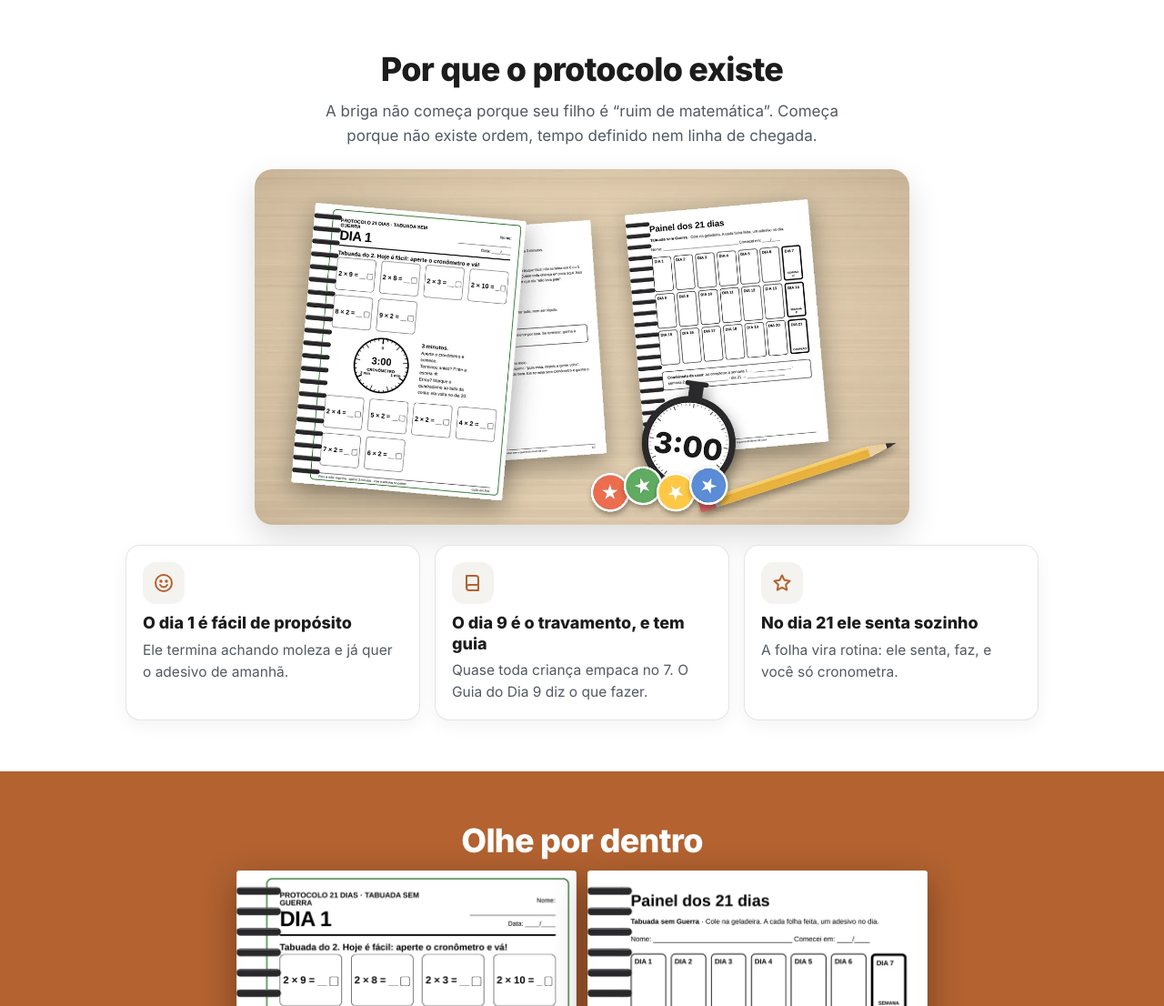
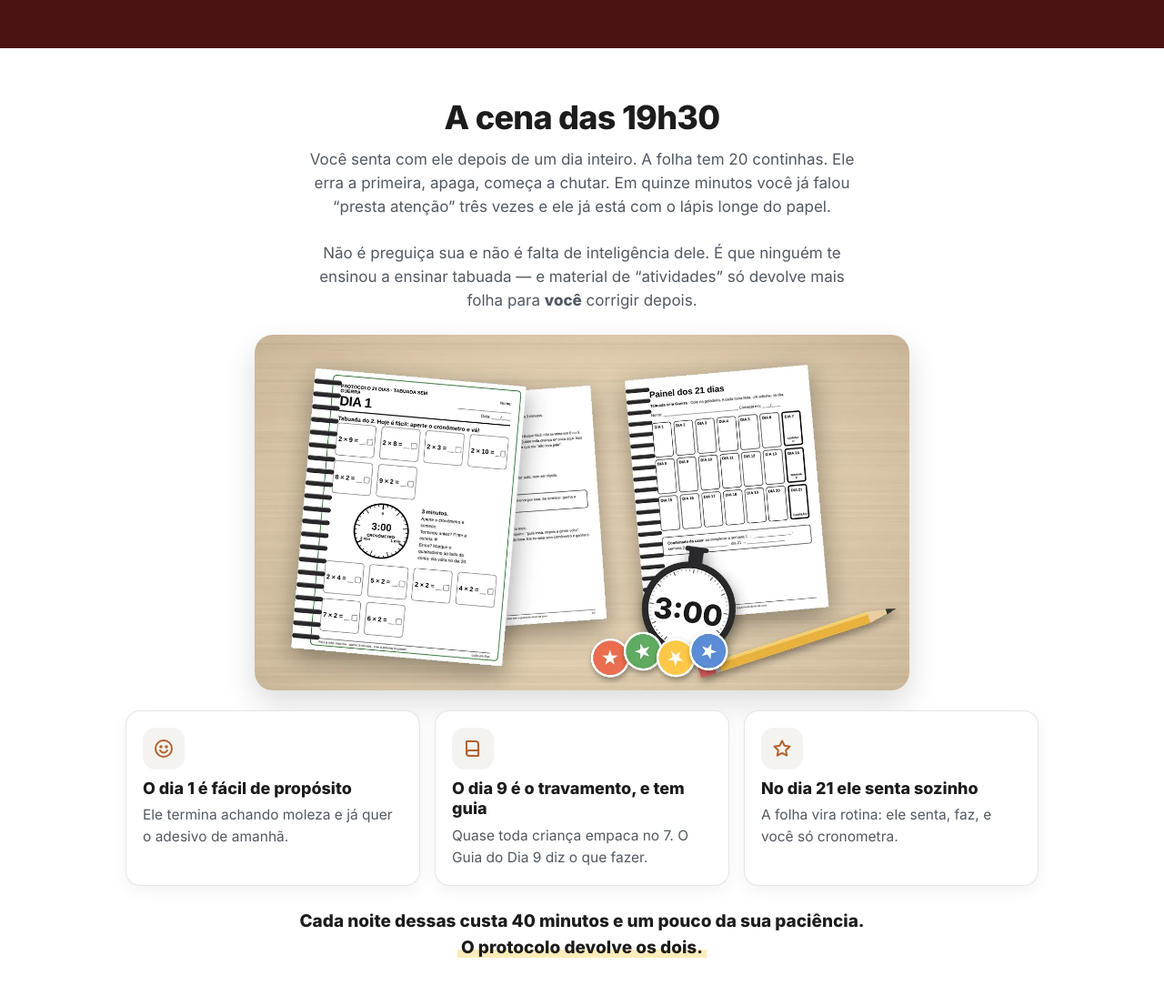
Before and after one commit to southerngrowthdigital-glitch/desconto-real, a plain HTML site: page tabuada/index.html in a window 1280 px wide. Shown: the part 1657-2763 px from the top of the page at 91% size. Drawn offline with Linux system fonts and the light colour scheme.

Commit message:
Tabuada: copy do Chefe (hero, bloco 'cena das 19h30'), sem WhatsApp; reviews seguem ocultos
Co-Authored-By: Claude Sonnet 5.5 <noreply@anthropic.com>
Claude-Session: https://claude.ai/code/session_01Ast5QnxUEeTmG8u9QmdkDy

```diff
--- a/tabuada/index.html
+++ b/tabuada/index.html
@@ -4,7 +4,7 @@
 <meta charset="utf-8">
 <meta name="viewport" content="width=device-width, initial-scale=1">
 <title>Protocolo 21 Dias: Tabuada sem Guerra · Lição em Paz</title>
-<meta name="description" content="Uma folha por dia, 10 minutos e um cronômetro de 3 minutos. Ele para de fugir da tabuada em 21 dias. Você só cronometra.">
+<meta name="description" content="Às 19h30 começa a mesma cena. São 10 minutos por dia e um cronômetro de 3 minutos. Ele para de fugir da tabuada em 21 dias. Você só cronometra.">
 <meta property="og:type" content="website">
 <meta property="og:title" content="Protocolo 21 Dias: Tabuada sem Guerra">
 <meta property="og:description" content="10 minutos por dia. Você só cronometra.">
@@ -20,12 +20,11 @@ window.LEP = {
   CLARITY_ID: "zfasou3b30",
   CHECKOUT_FRONT: "https://pay.cakto.com.br/jsn6oz4_1336920",
   CHECKOUT_PREMIUM: "https://pay.cakto.com.br/38t84e2_1336966",
-  CHECKOUT_PREMIUM57: "",   /* oferta de R$ 57 do modal: o modal só liga quando este link existir */
+  CHECKOUT_PREMIUM57: "",   /* oferta de R$ 57 do modal. Vazio = o modal usa o checkout de R$ 87 */
   CHECKOUT_DOWNSELL: "https://pay.cakto.com.br/dukudk7_1336976",
   ANCHOR_147: true,         /* mostra o R$ 147 riscado (decisão do Chefe) */
   GUARANTEE_DAYS: 30,       /* dias de garantia mostrados no selo e no texto */
-  WHATSAPP: "",             /* número de suporte, só dígitos com DDI (ex.: 5511999999999) */
-  /* DEPOIMENTOS REAIS: vazio = os dois blocos de reviews ficam ocultos.
+  /* DEPOIMENTOS: vazio = os dois blocos de reviews ficam ocultos.
      Formato: {n:"Nome S.", city:"Cidade", who:"mãe do João, 3º ano", stars:5, text:"...", short:"frase curta"} */
   REVIEWS: []
 };
@@ -79,7 +78,7 @@ mark{background:linear-gradient(transparent 10%,var(--mark) 10% 92%,transparent
 
 /* 2 hero */
 .hero{padding:16px 0 36px;border-bottom:1px solid var(--line)}
-.hero .sub{text-align:center;font-size:18px;line-height:1.45;margin:0 auto;max-width:520px}
+.hero .sub{text-align:center;font-size:18px;line-height:1.45;margin:0 auto;max-width:540px}
 .hero .shot{width:100%;max-width:540px;margin:-8px auto -14px}
 .price-line{text-align:center;font-size:20px;margin-top:2px}
 .price-line s{color:var(--soft)}
@@ -122,6 +121,8 @@ mark{background:linear-gradient(transparent 10%,var(--mark) 10% 92%,transparent
 .card{background:#fff;border:1px solid var(--line);border-radius:var(--r);padding:18px;box-shadow:0 6px 18px rgba(0,0,0,.05)}
 .card .ic{width:46px;height:46px;border-radius:14px;background:var(--cream);color:var(--terra);display:flex;align-items:center;justify-content:center;margin-bottom:10px}
 .card p{color:var(--soft);font-size:15.5px;margin-top:6px}
+.cost{text-align:center;font-weight:800;font-size:19px;margin-top:24px;max-width:640px;margin-left:auto;margin-right:auto}
+.cost span{background:linear-gradient(transparent 62%,rgba(255,230,163,.75) 62%);padding:0 4px}
 
 /* 5 sample */
 .terra{background:var(--terra);color:#fff}
@@ -132,7 +133,6 @@ mark{background:linear-gradient(transparent 10%,var(--mark) 10% 92%,transparent
 .pair figcaption{font-size:13.5px;text-align:center;padding-top:8px;font-weight:600}
 .cap{text-align:center;font-weight:800;font-size:19px;margin-top:20px}
 .cap span{background:linear-gradient(transparent 62%,rgba(255,230,163,.55) 62%);padding:0 4px}
-
 
 /* reviews */
 .rv-grid{display:grid;gap:14px;margin-top:8px}
@@ -273,7 +273,7 @@ footer .brand{font-weight:800;letter-spacing:.14em;text-transform:uppercase;font
 <header class="hero">
 <div class="wrap narrow">
   <h1 style="margin-top:14px">Ele para de fugir da tabuada em <mark>21 dias</mark>.</h1>
-  <p class="sub" style="margin-top:12px"><b>10 minutos por dia</b> e um cronômetro de 3 minutos.<br><b>Você só cronometra.</b></p>
+  <p class="sub" style="margin-top:12px">Às 19h30 começa a mesma cena: o lápis longe do papel, o “presta atenção” pela terceira vez, o choro.<br><b>São 10 minutos por dia e um cronômetro de 3. Você só cronometra.</b></p>
   <img class="shot" src="img/hero.webp" width="1100" height="800" fetchpriority="high" decoding="async" alt="Capa do Protocolo 21 Dias: Tabuada sem Guerra, ao lado da folha do dia 1 e do painel de 21 dias">
   <p class="price-line"><span class="anchor was">De <s>R$ 147,00</s></span><span class="l2"><span class="anchor">por apenas </span><span class="noanchor">Apenas </span><b>R$ 37,00</b></span></p>
   <a class="btn co" data-co="CHECKOUT_FRONT" data-upgrade href="#">Quero o protocolo completo</a>
@@ -313,14 +313,16 @@ footer .brand{font-weight:800;letter-spacing:.14em;text-transform:uppercase;font
 <!-- 4. POR QUE EXISTE -->
 <section>
 <div class="wrap">
-  <h2>Por que o protocolo existe</h2>
-  <p class="lead">A briga não começa porque seu filho é “ruim de matemática”. Começa porque não existe ordem, tempo definido nem linha de chegada.</p>
+  <h2>A cena das 19h30</h2>
+  <p class="lead">Você senta com ele depois de um dia inteiro. A folha tem 20 continhas. Ele erra a primeira, apaga, começa a chutar. Em quinze minutos você já falou “presta atenção” três vezes e ele já está com o lápis longe do papel.</p>
+  <p class="lead">Não é preguiça sua e não é falta de inteligência dele. É que ninguém te ensinou a ensinar tabuada — e material de “atividades” só devolve mais folha para <b>você</b> corrigir depois.</p>
   <img class="mesa" src="img/mesa.webp" width="1400" height="760" loading="lazy" decoding="async" alt="Montagem com a folha do dia 1, o painel de 21 dias, um cronômetro de 3 minutos, adesivos e um lápis sobre a mesa">
   <div class="cards3">
     <div class="card"><div class="ic"><svg class="i" viewBox="0 0 24 24"><circle cx="12" cy="12" r="9"/><path d="M8 14c1 1.6 2.4 2.4 4 2.4s3-.8 4-2.4"/><circle cx="9" cy="10" r=".8" fill="currentColor"/><circle cx="15" cy="10" r=".8" fill="currentColor"/></svg></div><h3>O dia 1 é fácil de propósito</h3><p>Ele termina achando moleza e já quer o adesivo de amanhã.</p></div>
     <div class="card"><div class="ic"><svg class="i" viewBox="0 0 24 24"><path d="M5 4h10a3 3 0 013 3v13H8a3 3 0 01-3-3V4z"/><path d="M5 17a3 3 0 013-3h10"/></svg></div><h3>O dia 9 é o travamento, e tem guia</h3><p>Quase toda criança empaca no 7. O Guia do Dia 9 diz o que fazer.</p></div>
     <div class="card"><div class="ic"><svg class="i" viewBox="0 0 24 24"><path d="M12 3.5l2.6 5.3 5.9.9-4.3 4.1 1 5.8L12 16.8 6.8 19.6l1-5.8L3.5 9.7l5.9-.9L12 3.5z"/></svg></div><h3>No dia 21 ele senta sozinho</h3><p>A folha vira rotina: ele senta, faz, e você só cronometra.</p></div>
   </div>
+  <p class="cost">Cada noite dessas custa 40 minutos e um pouco da sua paciência. <span>O protocolo devolve os dois.</span></p>
 </div>
 </section>
 
@@ -336,7 +338,7 @@ footer .brand{font-weight:800;letter-spacing:.14em;text-transform:uppercase;font
 </div>
 </section>
 
-<!-- 5b. REVIEWS (só aparece com LEP.REVIEWS preenchido) -->
+<!-- 5b. REVIEWS -->
 <section id="reviews" hidden>
 <div class="wrap">
   <h2>O que estão dizendo sobre o protocolo</h2>
@@ -485,7 +487,6 @@ footer .brand{font-weight:800;letter-spacing:.14em;text-transform:uppercase;font
   <div class="cols">
     <p><b>Pagamento:</b> Pix ou cartão, processado pela Cakto</p>
     <p><b>Garantia:</b> <span data-gdays>30</span> dias, sem formulário e sem pergunta</p>
-    <p id="wa" hidden><b>Suporte:</b> <a id="wal" href="#" rel="noopener">WhatsApp</a></p>
     <p><a href="termos/">Termos de uso</a> · <a href="privacidade/">Política de privacidade</a></p>
     <p class="brand">Lição em Paz</p>
     <p style="font-size:13px;opacity:.7">Produto digital (PDF). Nenhum material físico é enviado.</p>
@@ -527,10 +528,16 @@ footer .brand{font-weight:800;letter-spacing:.14em;text-transform:uppercase;font
 (function(){
   var L = window.LEP, html = document.documentElement;
   var qs = location.search ? location.search.slice(1) : "";
+  var HAS57 = !!L.CHECKOUT_PREMIUM57;
+  if (!HAS57) L.CHECKOUT_PREMIUM57 = L.CHECKOUT_PREMIUM;   /* modal funciona mesmo sem a oferta de R$ 57 */
   var UP = !!L.CHECKOUT_PREMIUM57;
+  if (!HAS57) {
+    var _p = document.querySelector("#up .up-price"), _s = document.querySelector("#up .up-save");
+    if (_p) _p.innerHTML = "<b>R$ 87,00</b>";
+    if (_s) _s.textContent = "as 4 operações no mesmo formato";
+  }
   function ev(n){ try { window.clarity && clarity("event", n); } catch(e){} }
   function withQs(u){ return u + (qs ? (u.indexOf("?") > -1 ? "&" : "?") + qs : ""); }
-
 
   (function(){
     var R = L.REVIEWS || []; if (!R.length) return;
@@ -549,7 +556,6 @@ footer .brand{font-weight:800;letter-spacing:.14em;text-transform:uppercase;font
 
   if (L.ANCHOR_147) html.classList.add("has-anchor");
   document.querySelectorAll("[data-gdays]").forEach(function(n){ n.textContent = L.GUARANTEE_DAYS; });
-  if (L.WHATSAPP) { var w = document.getElementById("wa"); w.hidden = false; document.getElementById("wal").href = "https://wa.me/" + L.WHATSAPP; }
 
   var leaving = false;
   document.querySelectorAll("a.co").forEach(function(a){
```
